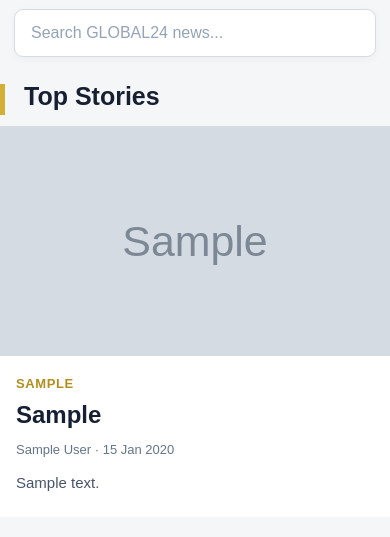
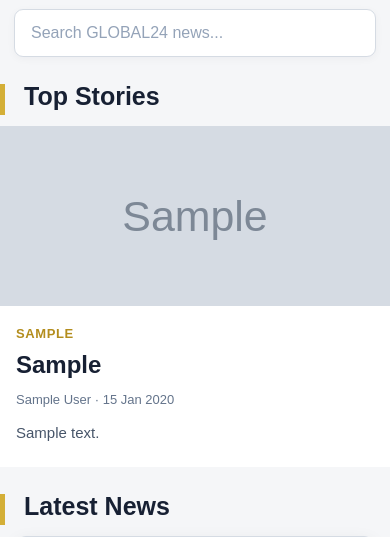
Before and after one commit to negashnatty0-sudo/GLOBAL24_newsroom-1-, a Flask app: page / in a window 390 px wide. Shown: the part 177-714 px from the top of the page. Run offline with Flask 3, Linux system fonts and the light colour scheme; tables that the repository leaves empty hold one stand-in row (values such as "Sample post"); grey boxes marked "Sample" are stand-in pictures.

Commit message:
Update style.css

```diff
--- a/static/style.css
+++ b/static/style.css
@@ -40,6 +40,7 @@ body {
 img,
 video {
     max-width: 100%;
+    height: auto;
 }
 
 button,
@@ -480,7 +479,8 @@ main {
     width: 100%;
 }
 
-.hero.single-story .hero-main > img {
+.hero.single-story .hero-main > img,
+.hero.single-story .news-image-placeholder {
     width: 100%;
     height: 500px;
 
@@ -1076,7 +1062,8 @@ iframe {
             minmax(240px,1fr);
     }
 
-    .hero-main > img {
+    .hero-main > img,
+    .hero-main > .news-image-placeholder {
         height: 380px;
     }
 
@@ -1236,27 +1222,22 @@ iframe {
         box-shadow: none;
     }
 
-    .hero-main > img {
+    .hero-main > img,
+    .hero-main > .news-image-placeholder {
         width: 100%;
 
-        height: 270px !important;
-        max-height: 270px !important;
+        height: 190px !important;
+        max-height: 190px !important;
 
         object-fit: cover;
 
         display: block;
     }
 
-    .news-image-placeholder {
-        width: 100%;
-
-        height: 270px !important;
-        max-height: 270px !important;
-    }
-
-    .hero.single-story .hero-main > img {
-        height: 270px !important;
-        max-height: 270px !important;
+    .hero.single-story .hero-main > img,
+    .hero.single-story .hero-main > .news-image-placeholder {
+        height: 190px !important;
+        max-height: 190px !important;
     }
 
     .hero-content {
@@ -1418,19 +1393,16 @@ iframe {
         font-size: 25px;
     }
 
-    .hero-main > img {
-        height: 230px !important;
-        max-height: 230px !important;
+    .hero-main > img,
+    .hero-main > .news-image-placeholder {
+        height: 180px !important;
+        max-height: 180px !important;
     }
 
-    .news-image-placeholder {
-        height: 230px !important;
-        max-height: 230px !important;
-    }
-
-    .hero.single-story .hero-main > img {
-        height: 230px !important;
-        max-height: 230px !important;
+    .hero.single-story .hero-main > img,
+    .hero.single-story .hero-main > .news-image-placeholder {
+        height: 180px !important;
+        max-height: 180px !important;
     }
 
     .hero-content h1 {
```
Also changed, not shown: other parts of static/style.css (+54 -77 lines).
